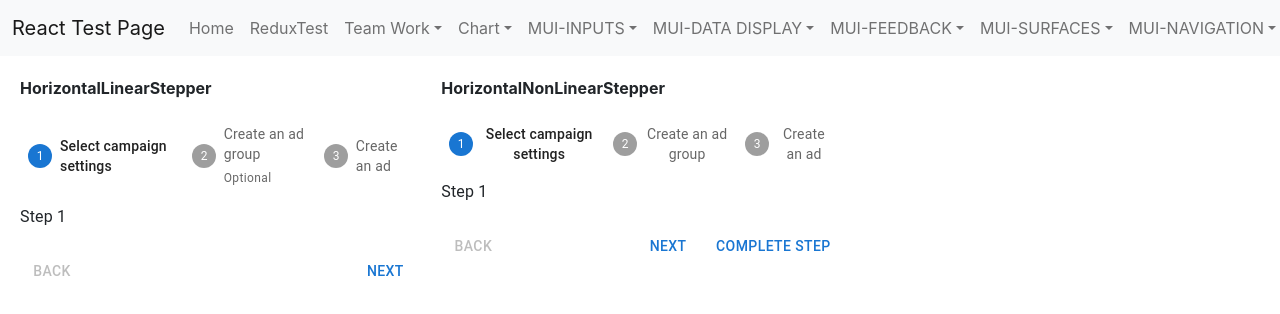
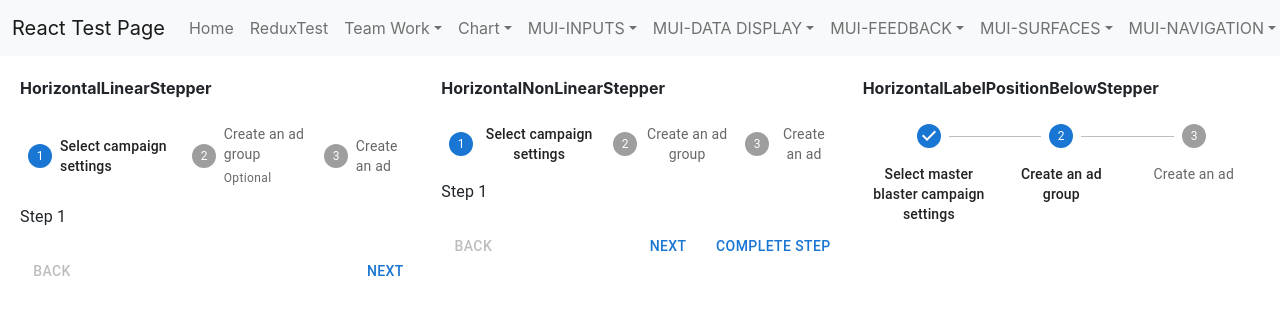
Before and after one commit to jinseok1306/React-Test, a React (Create React App) app in the folder ReactProject/client_app/: page /MUI/StepperPage in a window 1280 px wide. Shown: the top 314 px of the page. Built offline with nearby package versions, Linux system fonts and the light colour scheme.

Commit message:
MUI HorizontalLabelPositionBelowStepper 테스트 완료

```diff
--- /dev/null
+++ b/ReactProject/client_app/src/components/Stepper/HorizontalLabelPositionBelowStepper.tsx
@@ -0,0 +1,25 @@
+import * as React from 'react';
+import Box from '@mui/material/Box';
+import Stepper from '@mui/material/Stepper';
+import Step from '@mui/material/Step';
+import StepLabel from '@mui/material/StepLabel';
+
+const steps = [
+  'Select master blaster campaign settings',
+  'Create an ad group',
+  'Create an ad',
+];
+
+export default function HorizontalLabelPositionBelowStepper() {
+  return (
+    <Box sx={{ width: '100%' }}>
+      <Stepper activeStep={1} alternativeLabel>
+        {steps.map((label) => (
+          <Step key={label}>
+            <StepLabel>{label}</StepLabel>
+          </Step>
+        ))}
+      </Stepper>
+    </Box>
+  );
+}
--- a/ReactProject/client_app/src/pages/MUI/StepperPage.tsx
+++ b/ReactProject/client_app/src/pages/MUI/StepperPage.tsx
@@ -3,6 +3,7 @@ import Menu from '../../components/Menu';
 import Grid from '@mui/material/Grid';
 import HorizontalLinearStepper from '../../components/Stepper/HorizontalLinearStepper';
 import HorizontalNonLinearStepper from '../../components/Stepper/HorizontalNonLinearStepper';
+import HorizontalLabelPositionBelowStepper from '../../components/Stepper/HorizontalLabelPositionBelowStepper';
 
 const StepperPage = () => {
     return (
@@ -18,6 +19,10 @@ const StepperPage = () => {
                         <b>HorizontalNonLinearStepper</b><div>&nbsp;</div>
                         <HorizontalNonLinearStepper />
                     </Grid>
+                    <Grid item xs={4}>
+                        <b>HorizontalLabelPositionBelowStepper</b><div>&nbsp;</div>
+                        <HorizontalLabelPositionBelowStepper />
+                    </Grid>
                 </Grid>
             </div>
         </div>
```
Also changed, not shown: 1 other file (tests, documents, lock files or other folders).
